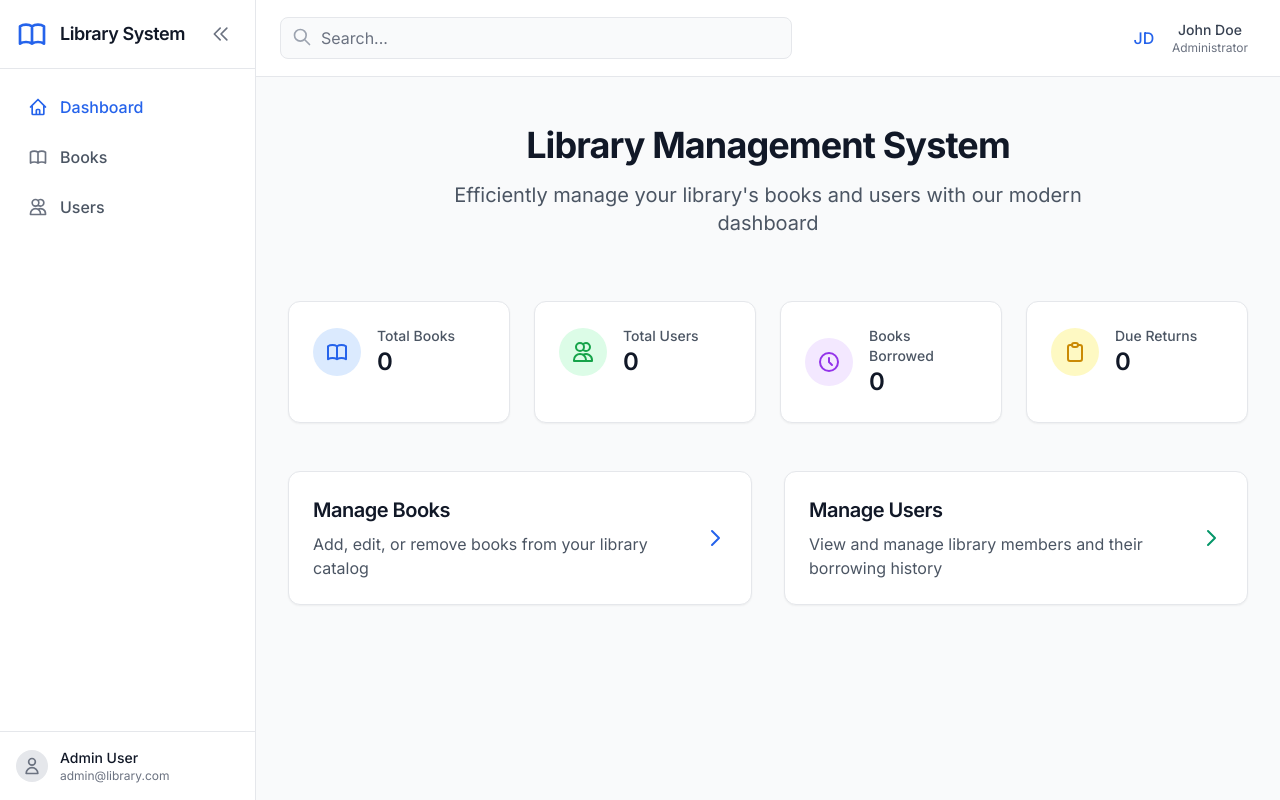
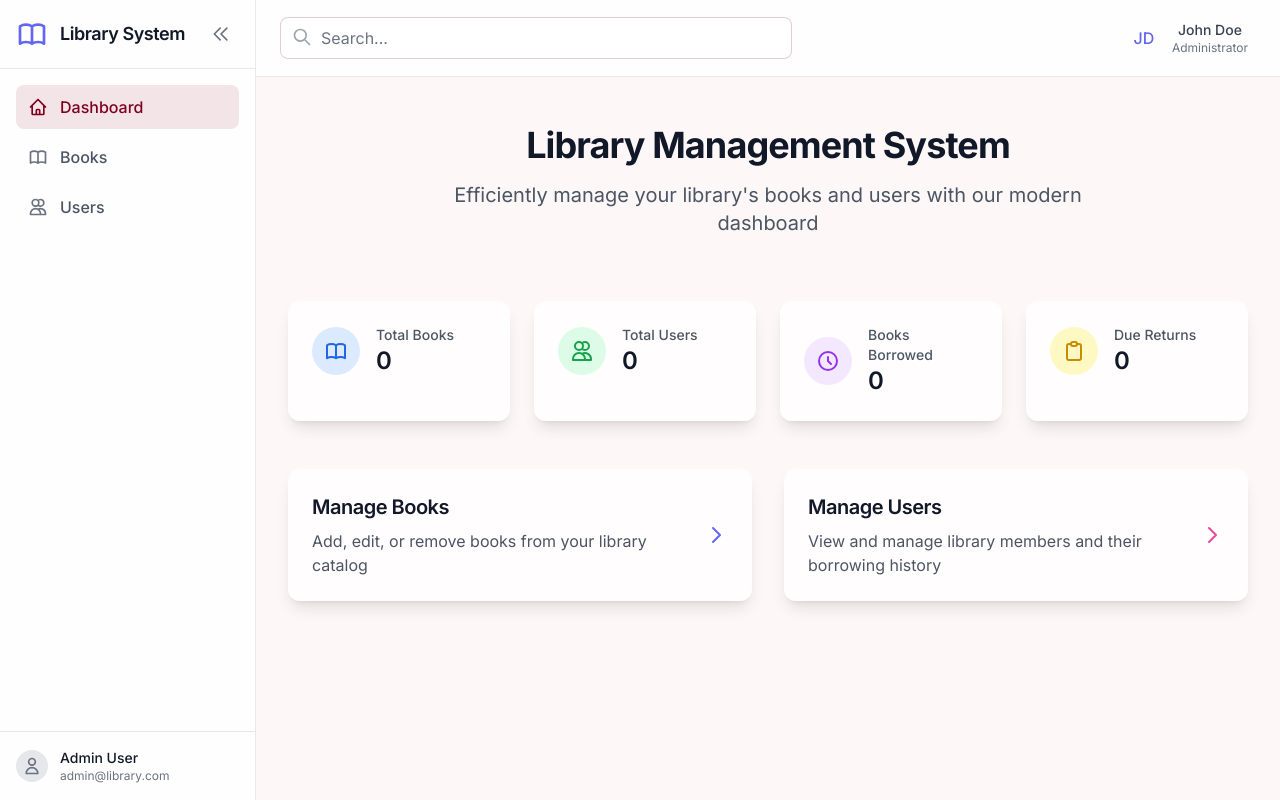
Before and after one commit to CLAIRESKYLIGHT/FRONTEND, a Next.js app: page / in a window 1280 px wide. Built offline with nearby package versions, Linux system fonts and the light colour scheme.

Commit message:
fixed the tailwindcss dependencies and design

```diff
--- a/src/app/components/Header.js
+++ b/src/app/components/Header.js
@@ -7,14 +7,14 @@ export default function Header() {
 
   return (
     <>
-      <header className="bg-white dark:bg-gray-800 border-b border-gray-200 dark:border-gray-700">
+      <header className="bg-white/80 dark:bg-[#3D1D1F]/80 backdrop-blur-sm border-b border-[#800020]/10 dark:border-[#800020]/20">
         <div className="flex items-center justify-between px-6 py-3">
           <div className="flex items-center flex-1 max-w-lg">
             <div className="relative w-full">
               <input
                 type="text"
                 placeholder="Search..."
-                className="w-full pl-10 pr-4 py-2 rounded-lg bg-gray-50 dark:bg-gray-700 border border-gray-200 dark:border-gray-600 text-gray-900 dark:text-white placeholder-gray-500 dark:placeholder-gray-400 focus:outline-none focus:ring-2 focus:ring-primary focus:border-transparent transition-all duration-200"
+                className="w-full pl-10 pr-4 py-2 rounded-lg bg-white/50 dark:bg-[#2D1517]/50 border border-[#800020]/20 dark:border-[#800020]/30 text-gray-900 dark:text-white placeholder-gray-500 dark:placeholder-gray-400 focus:outline-none focus:ring-2 focus:ring-[#800020] focus:border-transparent transition-all duration-200"
               />
               <div className="absolute left-3 top-2.5">
                 <svg
@@ -55,7 +55,7 @@ export default function Header() {
       {/* Profile Modal */}
       {isProfileOpen && (
         <div className="fixed inset-0 bg-black/50 dark:bg-black/70 backdrop-blur-sm z-50 flex items-center justify-center">
-          <div className="bg-white dark:bg-gray-800 rounded-xl shadow-xl w-full max-w-md mx-4 transform transition-all duration-300 scale-100">
+          <div className="bg-white/90 dark:bg-[#3D1D1F]/90 backdrop-blur-sm rounded-xl shadow-xl w-full max-w-md mx-4 transform transition-all duration-300 scale-100">
             <div className="p-6">
               <div className="flex items-center justify-between mb-6">
                 <h2 className="text-xl font-semibold text-gray-900 dark:text-white">Profile</h2>
--- a/src/app/components/Sidebar.js
+++ b/src/app/components/Sidebar.js
@@ -40,15 +40,15 @@ export default function Sidebar({ children }) {
   ]
 
   return (
-    <div className="flex h-screen bg-gray-50 dark:bg-gray-900">
+    <div className="flex h-screen bg-[#FDF7F7] dark:bg-[#2D1517]">
       {/* Sidebar */}
       <div
         className={`${
           isOpen ? 'w-64' : 'w-20'
-        } bg-white dark:bg-gray-800 border-r border-gray-200 dark:border-gray-700 transition-all duration-300`}
+        } bg-white/80 dark:bg-[#3D1D1F]/80 backdrop-blur-sm border-r border-[#800020]/10 dark:border-[#800020]/20 transition-all duration-300`}
       >
         <div className="flex flex-col h-full">
-          <div className="flex items-center justify-between p-4 border-b border-gray-200 dark:border-gray-700">
+          <div className="flex items-center justify-between p-4 border-b border-[#800020]/10 dark:border-[#800020]/20">
             {isOpen && (
               <div className="flex items-center space-x-3">
                 <svg className="w-8 h-8 text-primary" fill="none" stroke="currentColor" viewBox="0 0 24 24">
@@ -84,14 +84,14 @@ export default function Sidebar({ children }) {
                 href={item.href}
                 className={`flex items-center px-3 py-2.5 rounded-lg transition-all duration-200 group ${
                   pathname === item.href
-                    ? 'bg-primary/10 text-primary'
-                    : 'text-gray-600 dark:text-gray-300 hover:bg-gray-100 dark:hover:bg-gray-700'
+                    ? 'bg-[#800020]/10 text-[#800020] dark:bg-[#800020]/20 dark:text-[#FFB6C1]'
+                    : 'text-gray-600 dark:text-gray-300 hover:bg-[#800020]/5 dark:hover:bg-[#800020]/10'
                 }`}
               >
                 <span className={`${
                   pathname === item.href
-                    ? 'text-primary'
-                    : 'text-gray-500 dark:text-gray-400 group-hover:text-gray-600 dark:group-hover:text-gray-300'
+                    ? 'text-[#800020] dark:text-[#FFB6C1]'
+                    : 'text-gray-500 dark:text-gray-400 group-hover:text-[#800020] dark:group-hover:text-[#FFB6C1]'
                 }`}>
                   {item.icon}
                 </span>
--- a/src/app/globals.css
+++ b/src/app/globals.css
@@ -3,30 +3,40 @@
 @tailwind utilities;
 
 :root {
-  --primary: #2563eb;
-  --primary-dark: #1d4ed8;
-  --secondary: #059669;
-  --secondary-dark: #047857;
+  /* New modern color palette */
+  --primary: #6366f1;      /* Indigo-500 - Main brand color */
+  --primary-dark: #4f46e5; /* Indigo-600 - Darker shade for hover */
+  --secondary: #ec4899;    /* Pink-500 - Accent color */
+  --secondary-dark: #db2777; /* Pink-600 - Darker shade for hover */
+
+  /* Light mode */
   --background: #ffffff;
-  --foreground: #171717;
-  --gray-50: #f9fafb;
-  --gray-100: #f3f4f6;
-  --gray-200: #e5e7eb;
-  --gray-300: #d1d5db;
-  --gray-700: #374151;
-  --gray-800: #1f2937;
+  --foreground: #111827;
+  --gray-50: #f8fafc;
+  --gray-100: #f1f5f9;
+  --gray-200: #e2e8f0;
+  --gray-300: #cbd5e1;
+  --gray-400: #94a3b8;
+  --gray-500: #64748b;
+  --gray-600: #475569;
+  --gray-700: #334155;
+  --gray-800: #1e293b;
 }
 
 @media (prefers-color-scheme: dark) {
   :root {
+    /* Dark mode */
     --background: #0f172a;
     --foreground: #f8fafc;
     --gray-50: #1e293b;
     --gray-100: #334155;
     --gray-200: #475569;
     --gray-300: #64748b;
-    --gray-700: #cbd5e1;
-    --gray-800: #e2e8f0;
+    --gray-400: #94a3b8;
+    --gray-500: #cbd5e1;
+    --gray-600: #e2e8f0;
+    --gray-700: #f1f5f9;
+    --gray-800: #f8fafc;
   }
 }
 
@@ -43,18 +53,18 @@
 
 @layer components {
   .btn-primary {
-    @apply px-4 py-2 bg-primary text-white rounded-lg hover:bg-primary-dark transition-colors duration-200 font-medium;
+    @apply px-4 py-2 bg-primary text-white rounded-lg hover:bg-primary-dark transition-all duration-200 font-medium shadow-sm hover:shadow-md;
   }
 
   .btn-secondary {
-    @apply px-4 py-2 bg-secondary text-white rounded-lg hover:bg-secondary-dark transition-colors duration-200 font-medium;
+    @apply px-4 py-2 bg-secondary text-white rounded-lg hover:bg-secondary-dark transition-all duration-200 font-medium shadow-sm hover:shadow-md;
   }
 
   .card {
-    @apply bg-white dark:bg-gray-800 rounded-xl shadow-sm border border-gray-200 dark:border-gray-700 p-6;
+    @apply bg-white dark:bg-gray-800/50 rounded-xl shadow-sm hover:shadow-md border border-gray-200/50 dark:border-gray-700/50 backdrop-blur-sm p-6 transition-all duration-200;
   }
 
   .input {
-    @apply w-full px-4 py-2 rounded-lg border border-gray-300 focus:ring-2 focus:ring-primary focus:border-transparent outline-none transition-all duration-200;
+    @apply w-full px-4 py-2 rounded-lg bg-white dark:bg-gray-800/50 border border-gray-200 dark:border-gray-700 focus:ring-2 focus:ring-primary focus:border-primary outline-none transition-all duration-200;
   }
 }
--- a/src/app/page.js
+++ b/src/app/page.js
@@ -2,7 +2,7 @@ import Link from "next/link";
 
 export default function HomePage() {
   return (
-    <div className="min-h-screen bg-gray-50 dark:bg-gray-900">
+    <div className="min-h-screen bg-[#FDF7F7] dark:bg-[#2D1517]">
       <div className="max-w-7xl mx-auto px-4 sm:px-6 lg:px-8 py-12">
         {/* Header */}
         <div className="text-center mb-16">
@@ -16,7 +16,7 @@ export default function HomePage() {
 
         {/* Quick Stats */}
         <div className="grid grid-cols-1 md:grid-cols-2 lg:grid-cols-4 gap-6 mb-12">
-          <div className="card">
+          <div className="bg-white/70 dark:bg-[#3D1D1F]/70 backdrop-blur-sm shadow-lg rounded-xl p-6 transition-all duration-200 hover:shadow-xl">
             <div className="flex items-center">
               <div className="p-3 rounded-full bg-blue-100 dark:bg-blue-900">
                 <svg className="w-6 h-6 text-blue-600 dark:text-blue-300" fill="none" stroke="currentColor" viewBox="0 0 24 24">
@@ -30,7 +30,7 @@ export default function HomePage() {
             </div>
           </div>
 
-          <div className="card">
+          <div className="bg-white/70 dark:bg-[#3D1D1F]/70 backdrop-blur-sm shadow-lg rounded-xl p-6 transition-all duration-200 hover:shadow-xl">
             <div className="flex items-center">
               <div className="p-3 rounded-full bg-green-100 dark:bg-green-900">
                 <svg className="w-6 h-6 text-green-600 dark:text-green-300" fill="none" stroke="currentColor" viewBox="0 0 24 24">
@@ -44,7 +44,7 @@ export default function HomePage() {
             </div>
           </div>
 
-          <div className="card">
+          <div className="bg-white/70 dark:bg-[#3D1D1F]/70 backdrop-blur-sm shadow-lg rounded-xl p-6 transition-all duration-200 hover:shadow-xl">
             <div className="flex items-center">
               <div className="p-3 rounded-full bg-purple-100 dark:bg-purple-900">
                 <svg className="w-6 h-6 text-purple-600 dark:text-purple-300" fill="none" stroke="currentColor" viewBox="0 0 24 24">
@@ -58,7 +58,7 @@ export default function HomePage() {
             </div>
           </div>
 
-          <div className="card">
+          <div className="bg-white/70 dark:bg-[#3D1D1F]/70 backdrop-blur-sm shadow-lg rounded-xl p-6 transition-all duration-200 hover:shadow-xl">
             <div className="flex items-center">
               <div className="p-3 rounded-full bg-yellow-100 dark:bg-yellow-900">
                 <svg className="w-6 h-6 text-yellow-600 dark:text-yellow-300" fill="none" stroke="currentColor" viewBox="0 0 24 24">
@@ -76,7 +76,7 @@ export default function HomePage() {
         {/* Quick Actions */}
         <div className="grid grid-cols-1 md:grid-cols-2 gap-8">
           <Link href="/books" className="group">
-            <div className="card hover:shadow-lg transition-all duration-200">
+            <div className="bg-white/70 dark:bg-[#3D1D1F]/70 backdrop-blur-sm shadow-lg rounded-xl p-6 transition-all duration-200 hover:shadow-xl">
               <div className="flex items-center justify-between">
                 <div>
                   <h3 className="text-xl font-semibold text-gray-900 dark:text-white mb-2">
@@ -96,7 +96,7 @@ export default function HomePage() {
           </Link>
 
           <Link href="/users" className="group">
-            <div className="card hover:shadow-lg transition-all duration-200">
+            <div className="bg-white/70 dark:bg-[#3D1D1F]/70 backdrop-blur-sm shadow-lg rounded-xl p-6 transition-all duration-200 hover:shadow-xl">
               <div className="flex items-center justify-between">
                 <div>
                   <h3 className="text-xl font-semibold text-gray-900 dark:text-white mb-2">
```
